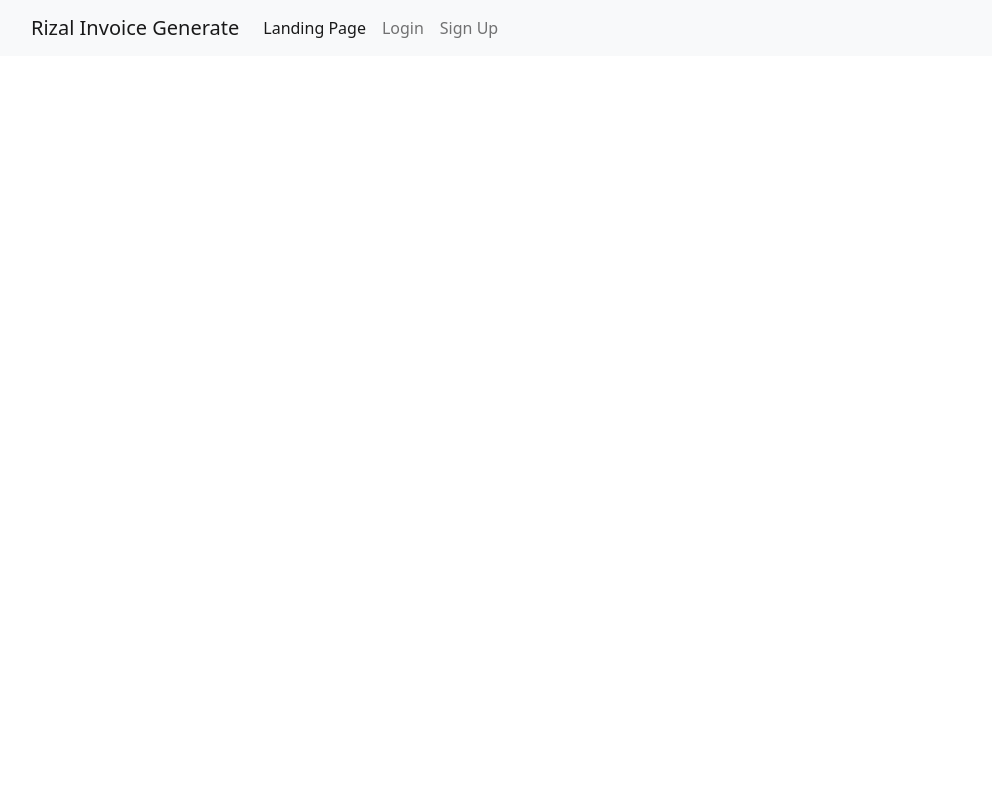
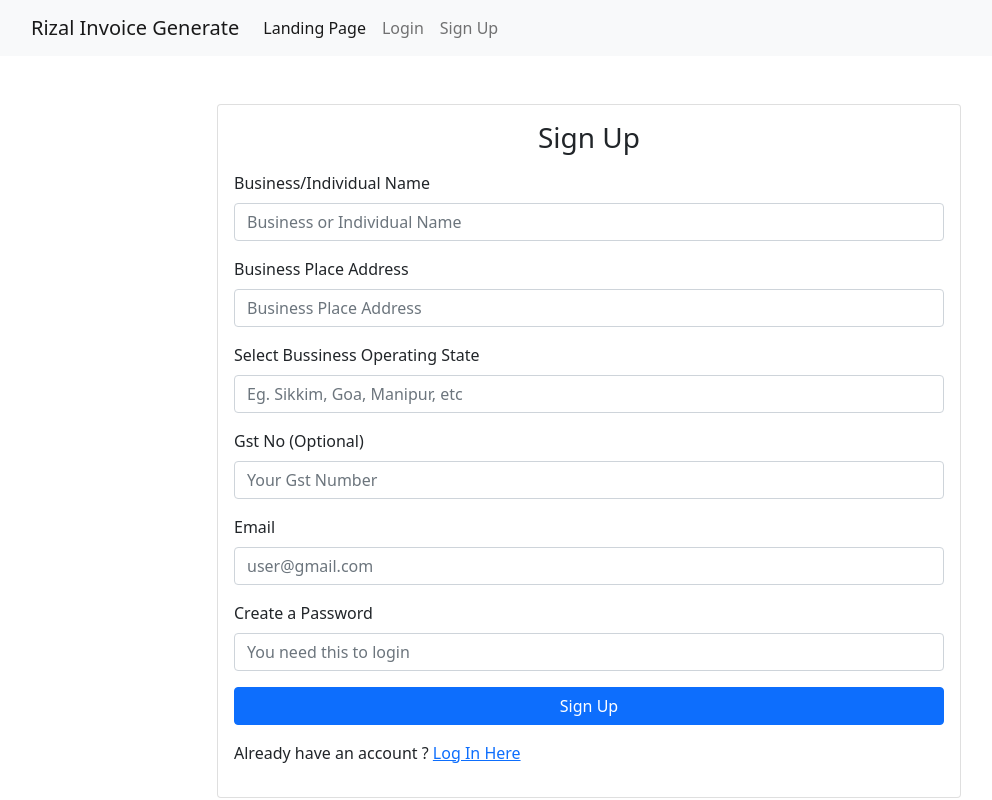
Before and after one commit to manishsharma0398/rizal_generate_invoice, a React (Create React App) app: page /register in a window 1280 px wide. Shown: the whole page, without its empty margins (51-1043 px from the left). Built offline with nearby package versions, Linux system fonts and the light colour scheme.

Commit message:
front end for sign up done and fixed some small ui bugs

```diff
--- a/src/App.js
+++ b/src/App.js
@@ -3,6 +3,7 @@ import Navbar from "./components/navbar/Navbar";
 import { BrowserRouter as Router, Route, Switch } from "react-router-dom";
 import LandingPage from "./components/landing-page/LandingPage";
 import Login from "./components/login/Login";
+import Signup from "./components/signup/Signup";
 
 const App = () => {
   return (
@@ -14,6 +15,7 @@ const App = () => {
             <Switch>
               <Route exact path="/" component={LandingPage} />
               <Route exact path="/login" component={Login} />
+              <Route exact path="/register" component={Signup} />
             </Switch>
           </div>
         </div>
--- a/src/components/form-inputs/TextInput.jsx
+++ b/src/components/form-inputs/TextInput.jsx
@@ -9,9 +9,10 @@ const TextInput = ({
   invalidText,
   onChange,
   placeholder,
+  required,
 }) => {
   return (
-    <div>
+    <div className="mb-3">
       <label htmlFor={id} className="form-label">
         {label}
       </label>
@@ -22,7 +23,7 @@ const TextInput = ({
         id={id}
         value={value}
         placeholder={placeholder}
-        required
+        required={required}
       />
       <div className="invalid-feedback">{invalidText}</div>
     </div>
@@ -31,6 +32,7 @@ const TextInput = ({
 
 TextInput.defaultProps = {
   type: "text",
+  required: true,
 };
 
 export default TextInput;
--- a/src/components/login/Login.jsx
+++ b/src/components/login/Login.jsx
@@ -1,4 +1,5 @@
 import React, { Component } from "react";
+import { Link } from "react-router-dom";
 import TextInput from "../form-inputs/TextInput";
 
 class Login extends Component {
@@ -23,9 +24,9 @@ class Login extends Component {
   render() {
     const { email, password } = this.state;
     return (
-      <div className="row col-md-8 mx-auto card">
+      <div className="row col-md-8 mx-auto card mt-5">
         <form onSubmit={this.onSubmitLoginForm} className="card-body">
-          <h3 className="card-title text-center">Login</h3>
+          <h3 className="card-title text-center pb-2">Login</h3>
 
           <TextInput
             id="email"
@@ -49,11 +50,17 @@ class Login extends Component {
             placeholder="Your account password"
           />
 
-          <div className="d-grid">
+          <Link to="/forgot-password">Forgot password</Link>
+
+          <div className="d-grid mt-2 mb-3">
             <button className="btn btn-primary btn-block" type="submit">
               Log In
             </button>
           </div>
+
+          <p>
+            Don't have an account ? <Link to="/register">Create One</Link>
+          </p>
         </form>
       </div>
     );
--- /dev/null
+++ b/src/components/signup/Signup.jsx
@@ -0,0 +1,113 @@
+import React, { Component } from "react";
+import TextInput from "../form-inputs/TextInput";
+import { Link } from "react-router-dom";
+
+class Signup extends Component {
+  constructor(props) {
+    super(props);
+
+    this.state = {
+      email: "",
+      password: "",
+      name: "",
+      address: "",
+      state: "",
+      gstNo: "",
+    };
+  }
+
+  onInputChange = (e) => {
+    this.setState({ [`${e.target.id}`]: e.target.value });
+  };
+
+  onSubmitSignupForm = (e) => {
+    e.preventDefault();
+    console.log(this.state);
+  };
+
+  render() {
+    const { email, password, name, address, state, gstNo } = this.state;
+    return (
+      <div className="row col-md-8 mx-auto card mt-5">
+        <form onSubmit={this.onSubmitSignupForm} className="card-body">
+          <h3 className="card-title text-center pb-2">Sign Up</h3>
+
+          <TextInput
+            id="name"
+            label="Business/Individual Name"
+            onChange={this.onInputChange}
+            value={name}
+            invalid=""
+            invalidText=""
+            placeholder="Business or Individual Name"
+          />
+
+          <TextInput
+            id="address"
+            label="Business Place Address"
+            onChange={this.onInputChange}
+            value={address}
+            invalid=""
+            invalidText=""
+            placeholder="Business Place Address"
+          />
+          {/* TODO: dropdown menu for selecting state */}
+          <TextInput
+            id="state"
+            label="Select Bussiness Operating State"
+            onChange={this.onInputChange}
+            value={state}
+            invalid=""
+            invalidText=""
+            placeholder="Eg. Sikkim, Goa, Manipur, etc"
+          />
+
+          <TextInput
+            id="gstNo"
+            label="Gst No (Optional)"
+            onChange={this.onInputChange}
+            value={gstNo}
+            invalid=""
+            invalidText=""
+            placeholder="Your Gst Number"
+            required={false}
+          />
+
+          <TextInput
+            id="email"
+            type="email"
+            label="Email"
+            onChange={this.onInputChange}
+            value={email}
+            invalid=""
+            invalidText=""
+            placeholder="user@gmail.com"
+          />
+
+          <TextInput
+            id="password"
+            type="password"
+            label="Create a Password"
+            onChange={this.onInputChange}
+            value={password}
+            invalid=""
+            invalidText=""
+            placeholder="You need this to login"
+          />
+
+          <div className="d-grid mt-2 mb-3">
+            <button className="btn btn-primary btn-block" type="submit">
+              Sign Up
+            </button>
+          </div>
+
+          <p>
+            Already have an account ? <Link to="/login">Log In Here</Link>
+          </p>
+        </form>
+      </div>
+    );
+  }
+}
+
+export default Signup;
```
Also changed, not shown: 1 other file (tests, documents, lock files or other folders).
